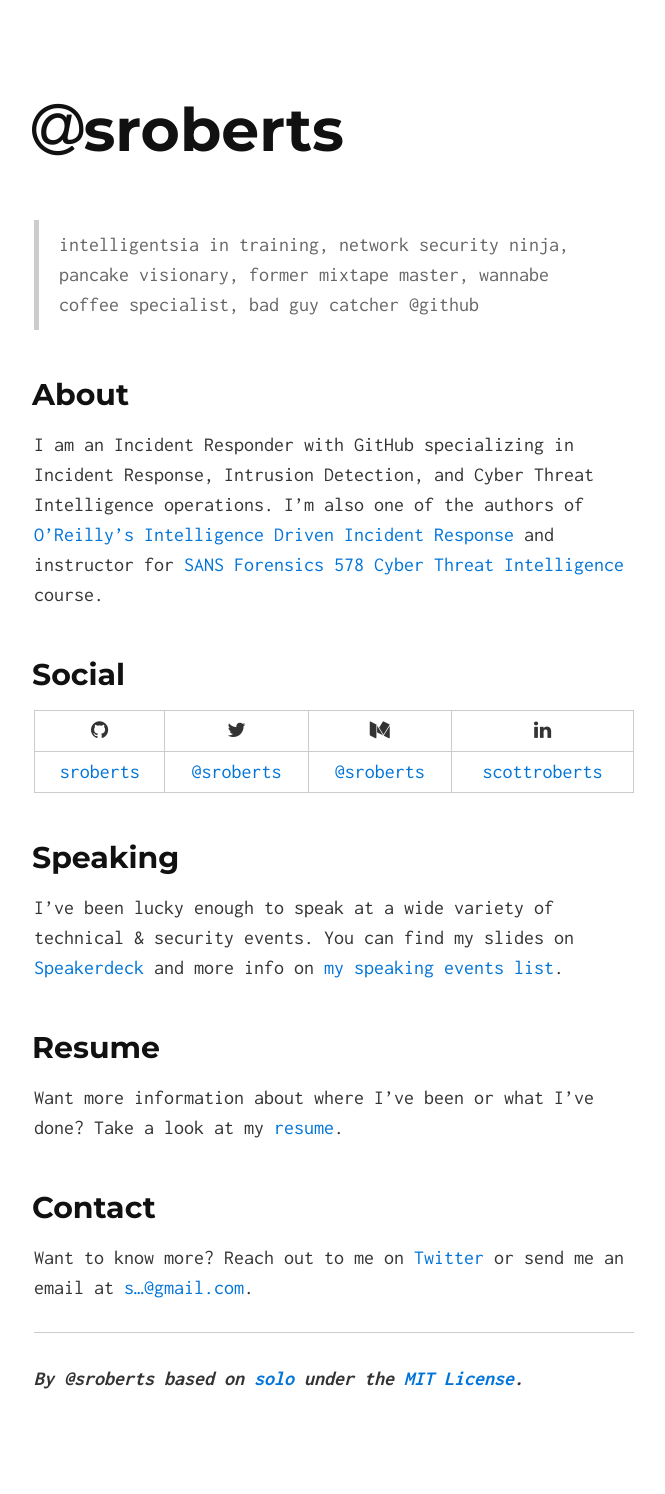
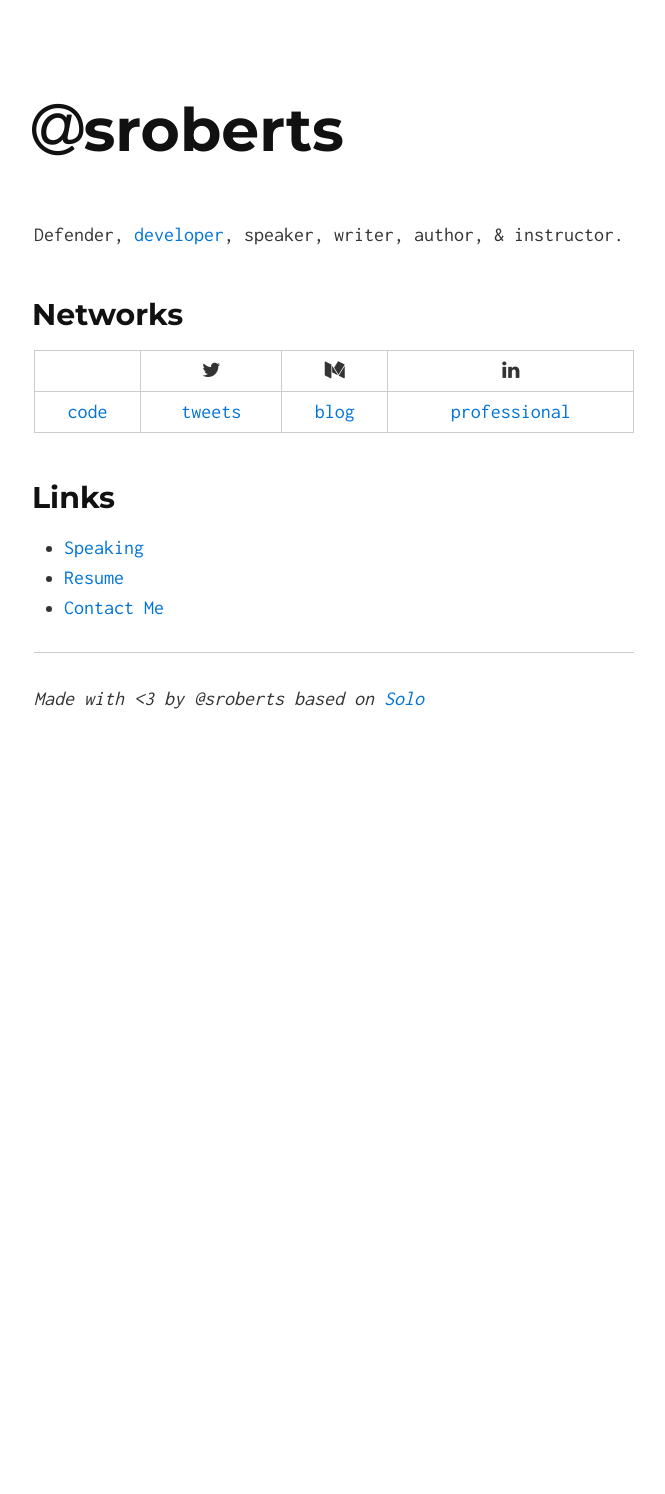
Before and after one commit to sroberts/sroberts.github.io, a Jekyll site: the page built from index.md, in a window 1280 px wide. Shown: the whole page, without its empty margins (306-971 px from the left). Built offline with Jekyll 4.4.1, drawn with Linux system fonts in a browser that asks for light colours; after the commit the page ends 900 px from its top, so only the background shows below that.

Commit message:
trying to streamline

```diff
--- a/index.md
+++ b/index.md
@@ -2,30 +2,24 @@
 layout: default
 ---
 
-> intelligentsia in training, network security ninja, pancake visionary, former mixtape master, wannabe coffee specialist, bad guy catcher @github
+Defender, [developer]({site.contact_links.}), speaker, writer, author, & instructor.
 
-## About
+## Networks
 
-I am an Incident Responder with GitHub specializing in Incident Response, Intrusion Detection, and Cyber Threat Intelligence operations. I'm also one of the authors of [O'Reilly's Intelligence Driven Incident Response](http://shop.oreilly.com/product/06369%2020043614.do) and instructor for [SANS Forensics 578 Cyber Threat Intelligence](https://www.sans.org/course/cyber-threat-intelligence) course.
+{% for item in site.networks %}
+    {{ item.name }}
+    {{ item.icon }}
+    {{ item.url }}
+{% endfor %}
 
-## Social
+|  | <i class="fa fa-twitter" aria-hidden="true"></i> | <i class="fa fa-medium" aria-hidden="true"></i> |     <i class="fa fa-linkedin" aria-hidden="true"></i>     |
+|:-----------------------------------------------:|:------------------------------------------------:|:-----------------------------------------------:|:---------------------------------------------------------:|
+|     [code](https://github.com/sroberts)     |    [tweets](https://twitter.com/sroberts)     |    [blog](https://medium.com/@sroberts)    | [professional](https://www.linkedin.com/in/scottroberts/) |
 
-| <i class="fa fa-github" aria-hidden="true"></i> | <i class="fa fa-twitter" aria-hidden="true"></i> | <i class="fa fa-medium" aria-hidden="true"></i> |     <i class="fa fa-linkedin" aria-hidden="true"></i>     |
-|:-----------------------------------------------:|:------------------------------------------------:|:-----------------------------------------------:|:---------------------------------------------------------:|
-|     [sroberts](https://github.com/sroberts)     |    [@sroberts](https://twitter.com/sroberts)     |    [@sroberts](https://medium.com/@sroberts)    | [scottroberts](https://www.linkedin.com/in/scottroberts/) |
-
-## Speaking
-
-I've been lucky enough to speak at a wide variety of technical & security events. You can find my slides on [Speakerdeck](https://speakerdeck.com/sroberts) and more info on [my speaking events list](https://gist.github.com/sroberts/46bc29dbc25d5e6310aa7ff6e36a4d19).
-
-## Resume
-
-Want more information about where I've been or what I've done? Take a look at my [resume](https://docs.google.com/document/d/1jyLdXNefvK39pUkuRlIQ8dwJskQZOYEVB-IuHbetNIE/edit?usp=sharing).
-
-## Contact
-
-Want to know more? Reach out to me on [Twitter](https://twitter.com/sroberts) or send me an email at <a href="http://www.google.com/recaptcha/mailhide/d?k=01ZLygg2Rp1J_40Q7hU7imBw==&amp;c=iGm-tkFOBm4udaP8_v1IOC4s-1cGK7XX6y5ma3M9v1Q=" onclick="window.open('http://www.google.com/recaptcha/mailhide/d?k\07501ZLygg2Rp1J_40Q7hU7imBw\75\75\46c\75iGm-tkFOBm4udaP8_v1IOC4s-1cGK7XX6y5ma3M9v1Q\075', '', 'toolbar=0,scrollbars=0,location=0,statusbar=0,menubar=0,resizable=0,width=500,height=300'); return false;" title="Reveal this e-mail address">s...@gmail.com</a>.
+## Links
+- [Speaking](/speaking)
+- [Resume](https://docs.google.com/document/d/1jyLdXNefvK39pUkuRlIQ8dwJskQZOYEVB-IuHbetNIE/edit?usp=sharing)
+- [Contact Me](/contact)
 
 <hr>
-
-**_By @sroberts based on [solo](https://github.com/chibicode/solo) under the [MIT License](https://choosealicense.com/licenses/mit/)._**
+*Made with <3 by @sroberts based on [Solo](http://chibicode.github.io/solo)*
```
Also changed, not shown: contact.md (added, +1 -0 lines), speaking.md (added, +55 -0 lines).
